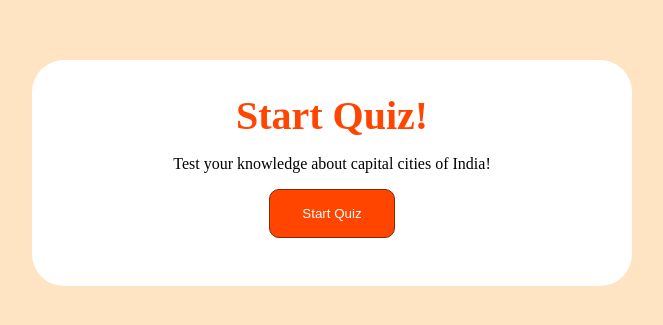
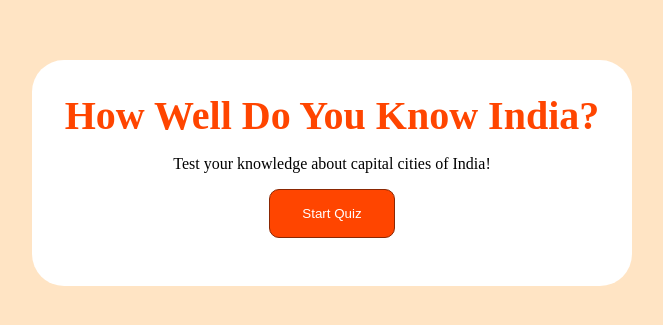
Before and after one commit to gururajsg-dev/Quiz-app, a plain HTML site: page index.html in a window 1280 px wide. Shown: the part 227-552 px from the top of the page, without its empty margins (308-971 px from the left). Drawn offline with Linux system fonts and the light colour scheme.

Commit message:
Updated Heading

```diff
--- a/index.html
+++ b/index.html
@@ -10,7 +10,7 @@
   <body>
     <div class="container">
       <div class="screen active" id="start-screen">
-        <h1>Start Quiz!</h1>
+        <h1>How Well Do You Know India?</h1>
         <p>Test your knowledge about capital cities of India!</p>
         <button id="start-btn">Start Quiz</button>
       </div>
```
